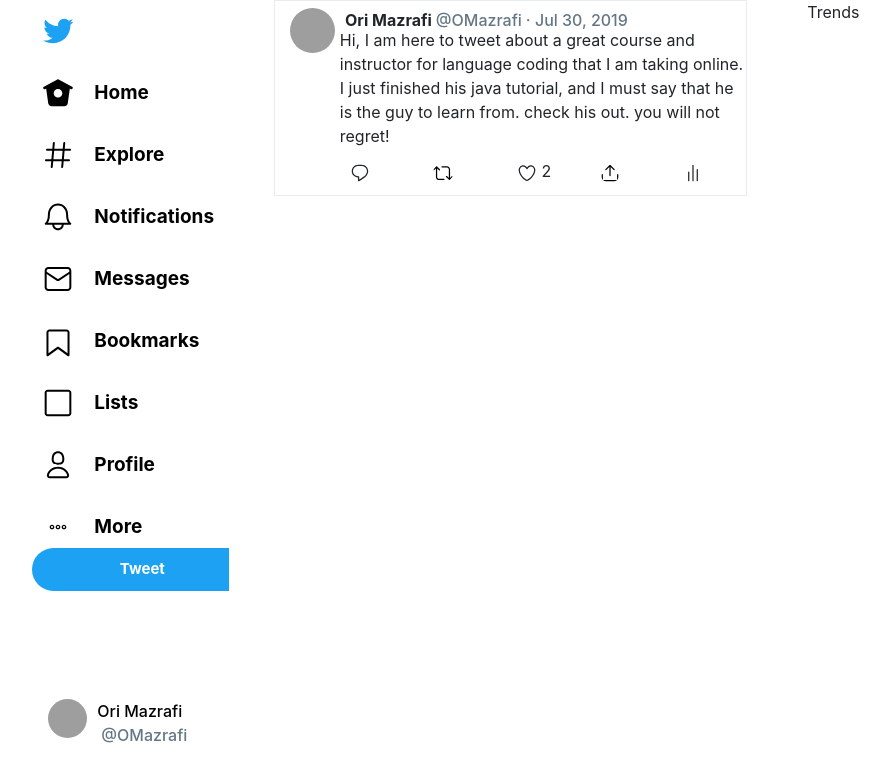
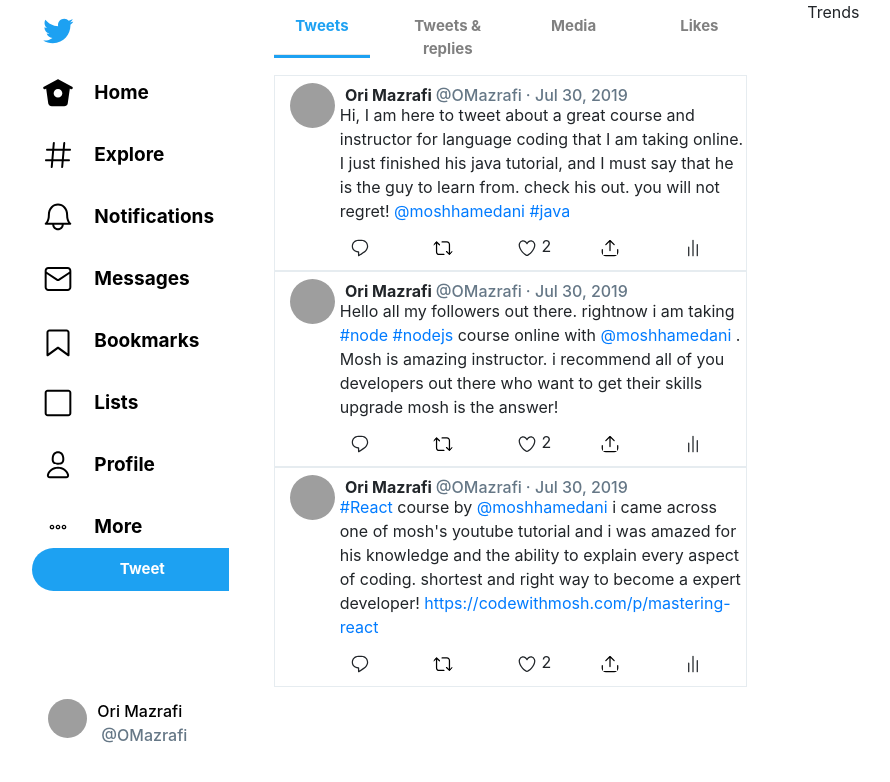
Before and after one commit to orimazrafi/twitter-clone, a React (Create React App) app in the folder twitter-clone/: page /profile in a window 1280 px wide. Shown: the top 782 px of the page, without its empty margins (76-966 px from the left). Built offline with nearby package versions, Linux system fonts and the light colour scheme; grey boxes are pictures that could not be loaded.

Commit message:
Hanlde profile tab.

```diff
--- a/twitter-clone/package.json
+++ b/twitter-clone/package.json
@@ -7,6 +7,7 @@
     "@testing-library/react": "^9.3.2",
     "@testing-library/user-event": "^7.1.2",
     "bootstrap": "^4.5.0",
+    "html-react-parser": "^0.13.0",
     "node-sass": "^4.14.1",
     "react": "^16.13.1",
     "react-bootstrap": "^1.2.2",
--- a/twitter-clone/src/App.js
+++ b/twitter-clone/src/App.js
@@ -38,7 +38,6 @@
               <Route exact path="/bookmarks" component={Views.BookMarks} />
               <Route exact path="/lists" component={Views.Lists} />
               <Route
-                exact
                 path="/profile"
                 render={() => (
                   <Views.Profile
@@ -47,8 +46,8 @@
                   />
                 )}
               />
+
               <Route exact path="/more" component={Views.More} />
-              <Route path="/" component={Views.NotFound} />
             </Switch>
           </Col>
           <Col xs={4}>
--- /dev/null
+++ b/twitter-clone/src/components/TabsGeneric/TabsGeneric.js
@@ -0,0 +1,7 @@
+import React from 'react'
+import { Nav } from 'react-bootstrap';
+export const TabsGeneric = (props) => {
+    return (<Nav variant="pills" defaultActiveKey={props.defaultKey}>
+        {props.children}
+    </Nav>)
+}
--- a/twitter-clone/src/helpers.js
+++ b/twitter-clone/src/helpers.js
@@ -143,8 +143,22 @@
   {
     user: "Ori Mazrafi",
     tweet:
-      "Hi, I am here to tweet about a great course and instructor for language coding that I am taking online. I just finished his java tutorial, and I must say that he is the guy to learn from. check his out. you will not regret!",
+      "Hi, I am here to tweet about a great course and instructor for language coding that I am taking online. I just finished his java tutorial, and I must say that he is the guy to learn from. check his out. you will not regret! @moshhamedani #java",
   },
+  {
+    user: "Ori Mazrafi",
+    tweet:
+      "Hello all my followers out there. rightnow i am taking  #node #nodejs  course online with @moshhamedani . Mosh is amazing instructor. i recommend all of you developers out there who want to get their skills upgrade mosh is the answer!",
+  },
+  {
+    user: "Ori Mazrafi",
+    tweet:
+      ` #React course by
+      @moshhamedani
+       i came across one of mosh's youtube tutorial and i was amazed for his knowledge and the ability to explain every aspect of coding. shortest and right way to become a expert developer!
+      https://codewithmosh.com/p/mastering-react`
+  },
+
 ];
 export const fullHeart = "M12 21.638h-.014C9.403 21.59 1.95 14.856 1.95 8.478c0-3.064 2.525-5.754 5.403-5.754 2.29 0 3.83 1.58 4.646 2.73.814-1.148 2.354-2.73 4.645-2.73 2.88 0 5.404 2.69 5.404 5.755 0 6.376-7.454 13.11-10.037 13.157H12z"
 export const emptyHeart = "M12 21.638h-.014C9.403 21.59 1.95 14.856 1.95 8.478c0-3.064 2.525-5.754 5.403-5.754 2.29 0 3.83 1.58 4.646 2.73.814-1.148 2.354-2.73 4.645-2.73 2.88 0 5.404 2.69 5.404 5.755 0 6.376-7.454 13.11-10.037 13.157H12zM7.354 4.225c-2.08 0-3.903 1.988-3.903 4.255 0 5.74 7.034 11.596 8.55 11.658 1.518-.062 8.55-5.917 8.55-11.658 0-2.267-1.823-4.255-3.903-4.255-2.528 0-3.94 2.936-3.952 2.965-.23.562-1.156.562-1.387 0-.014-.03-1.425-2.965-3.954-2.965z"
--- /dev/null
+++ b/twitter-clone/src/views/Likes/Likes.js
@@ -0,0 +1,5 @@
+import React from 'react'
+
+export const Likes = (props) => {
+    return (<div>Likes</div>)
+}
--- /dev/null
+++ b/twitter-clone/src/views/Media/Media.js
@@ -0,0 +1,5 @@
+import React from 'react'
+
+export const Media = (props) => {
+    return (<div>Media</div>)
+}
--- a/twitter-clone/src/views/Profile/Profile.js
+++ b/twitter-clone/src/views/Profile/Profile.js
@@ -1,14 +1,15 @@
 import React, { useState } from "react";
 import { Container, Row, Col } from "react-bootstrap";
-import { ImageAndEmail } from "../../components/ImageAndEmail/ImageAndEmail";
 import style from "./style.module.scss";
-import { TweetsOptions } from "../../components/TweetsOptions/TweetsOptions";
 import { TweetModal } from "../../components/TweetModal/TweetModal";
+import { TabsGeneric } from "../../components/TabsGeneric/TabsGeneric";
+import { Link, Route } from "react-router-dom";
+import { Tweet } from './../Tweet/Tweet';
+import { Replies } from "../Replies/Replies";
+import { Media } from './../Media/Media';
+import { Likes } from './../Likes/Likes';
 export const Profile = ({ tweets, onTweetSubmit }) => {
-  const CardWrapper = (props) => (
-    <div className={style.card}>{props.children}</div>
-  );
-
+  const [activeTab, setActiveTab] = useState("profile")
   const [modalShow, setModalShow] = useState(false);
   const [tweet, setTweet] = useState("");
   const handleTweet = (value) => {
@@ -23,46 +24,25 @@
   const handleLike = () => {
     console.log("like");
   };
-  const withCardBorderGenerator = (InnerComponent) => (props) => (
-    <div className={style.profile}>
-      <CardWrapper props={props}>
-        <InnerComponent {...props} />
-      </CardWrapper>
-    </div>
-  );
-  const TweetCard = ({ tweet }) => (
-    <>
-      <Row>
-        <Col>
-          <ImageAndEmail
-            flexDisplay="flex"
-            date="Jul 30, 2019"
-            fontWeight="bold"
-            height="45"
-            width="45"
-          />
-        </Col>
-      </Row>
-      <Row>
-        <Col xs={{ span: 11, offset: 1 }}>
-          <div style={{ marginLeft: "23px", marginTop: "-25px" }}>
-            {tweet.tweet}
-          </div>
-        </Col>
-      </Row>
-      <div style={{ marginLeft: "55px", marginTop: "10px" }}>
-        <TweetsOptions onAddToTweet={handleTweetModal} onLike={handleLike} />
-      </div>
-    </>
-  );
-  const TweetCardWrapper = withCardBorderGenerator(TweetCard);
+
 
   return (
     <>
+      <TabsGeneric defaultKey={"/profile"} >
+        <Container className={style.tabs_generic}>
+          <Row>
+            <TabItem size={3} tabName={"profile"} tabText={"Tweets"} activeTab={activeTab} setActiveTab={setActiveTab} />
+            <TabItem size={3} tabName={"profile/replies"} tabText={"Tweets & replies"} activeTab={activeTab} setActiveTab={setActiveTab} />
+            <TabItem size={3} tabName={"profile/media"} tabText={"Media"} activeTab={activeTab} setActiveTab={setActiveTab} />
+            <TabItem size={3} tabName={"profile/likes"} tabText={"Likes"} activeTab={activeTab} setActiveTab={setActiveTab} />
+          </Row>
+        </Container>
+      </TabsGeneric>
       <Container fluid className={style.profile}>
-        {tweets?.map((tweet) => (
-          <TweetCardWrapper tweet={tweet} key={Math.random()} />
-        ))}
+        <Route exact path="/profile" render={() => <Tweet tweets={tweets} onLike={handleLike} onAddToTweet={handleTweetModal} />} />
+        <Route path="/profile/replies" render={() => <Replies />} />
+        <Route path="/profile/media" render={() => <Media />} />
+        <Route path="/profile/likes" render={() => <Likes />} />
       </Container>
       <TweetModal
         anotherTweet={true}
@@ -76,3 +56,10 @@
     </>
   );
 };
+
+const TabItem = (props) => <Col xs={props.size} style={{ textAlign: "center", padding: "15px" }} onClick={() => props.setActiveTab(props.tabName)}>
+  <Link to={`/${props.tabName}`} className={props.activeTab === props.tabName ? style.active_link : style.link} >{props.tabText}</Link>
+  {props.activeTab === props.tabName &&
+    <hr />
+  }
+</Col>
--- a/twitter-clone/src/views/Profile/style.module.scss
+++ b/twitter-clone/src/views/Profile/style.module.scss
@@ -2,9 +2,32 @@
   .card {
     border: 1px solid rgb(230, 236, 240);
     padding: 7px 0;
+
     &:hover {
       cursor: pointer;
       background: rgba(189, 215, 231, 0.1);
     }
   }
 }
+
+.tabs_generic {
+  font-size: 15px;
+  font-weight: bold;
+
+  a.link {
+    color: gray;
+    text-decoration: none;
+  }
+
+  a.active_link {
+    text-decoration: none;
+    color: rgb(29, 161, 242);
+
+    &+hr {
+      margin-bottom: -15px;
+      border-bottom: 3px solid rgb(29, 161, 242);
+      ;
+    }
+
+  }
+}
--- /dev/null
+++ b/twitter-clone/src/views/Replies/Replies.js
@@ -0,0 +1,5 @@
+import React from 'react'
+
+export const Replies = (props) => {
+    return (<div>Replies</div>)
+}
--- /dev/null
+++ b/twitter-clone/src/views/Tweet/Tweet.js
@@ -0,0 +1,59 @@
+import React from "react";
+import { Row, Col } from "react-bootstrap";
+import { ImageAndEmail } from "../../components/ImageAndEmail/ImageAndEmail";
+import style from "./style.module.scss";
+import parse from 'html-react-parser';
+import { TweetsOptions } from './../../components/TweetsOptions/TweetsOptions';
+
+
+export const Tweet = (props) => {
+    return (props.tweets?.map((tweet) => (
+        <TweetCardWrapper tweet={tweet} onAddToTweet={props.onAddToTweet} onLike={props.onLike} key={Math.random()} />
+    )))
+}
+const withCardBorderGenerator = (InnerComponent) => (props) => (
+    <div className={style.profile}>
+        <CardWrapper props={props}>
+            <InnerComponent {...props} />
+        </CardWrapper>
+    </div>
+);
+const TweetCard = ({ tweet, onAddToTweet, onLike }) => (
+    <>
+        <Row>
+            <Col>
+                <ImageAndEmail
+                    flexDisplay="flex"
+                    date="Jul 30, 2019"
+                    fontWeight="bold"
+                    height="45"
+                    width="45"
+                />
+            </Col>
+        </Row>
+        <Row>
+            <Col xs={{ span: 11, offset: 1 }}>
+                <div style={{ marginLeft: "23px", marginTop: "-25px" }}>
+                    <ParseTheTweet tweet={tweet.tweet} />
+                </div>
+            </Col>
+        </Row>
+        <div style={{ marginLeft: "55px", marginTop: "10px" }}>
+            <TweetsOptions onAddToTweet={onAddToTweet} onLike={onLike} />
+        </div>
+    </>
+);
+const TweetCardWrapper = withCardBorderGenerator(TweetCard);
+
+
+const CardWrapper = (props) => (
+    <div className={style.card}>{props.children}</div>
+);
+const ParseTheTweet = ({ tweet }) => {
+    const str = tweet.split(' ');
+    const stringWithLinks = str.map(s =>
+        s.includes("@") || s.includes("#") || s.includes("http") ?
+            `<a href=${s}>${s}</a>` : s
+    )
+    return parse(stringWithLinks.join(" "))
+}
--- /dev/null
+++ b/twitter-clone/src/views/Tweet/style.module.scss
@@ -0,0 +1,11 @@
+.profile {
+    .card {
+        border: 1px solid rgb(230, 236, 240);
+        padding: 7px 0;
+
+        &:hover {
+            cursor: pointer;
+            background: rgba(189, 215, 231, 0.1);
+        }
+    }
+}
--- a/twitter-clone/src/views/index.js
+++ b/twitter-clone/src/views/index.js
@@ -7,6 +7,8 @@
 import { Lists } from "./Lists/Lists";
 import { Messages } from "./Messages/Messages";
 import { Profile } from "./Profile/Profile";
+import { Replies } from "./Replies/Replies"
+import { Tweet } from "./Tweet/Tweet"
 export default {
   BookMarks,
   HomePage,
@@ -17,4 +19,6 @@
   Lists,
   Messages,
   Profile,
+  Tweet,
+  Replies
 };
```
Also changed, not shown: 1 other file (tests, documents, lock files or other folders).
